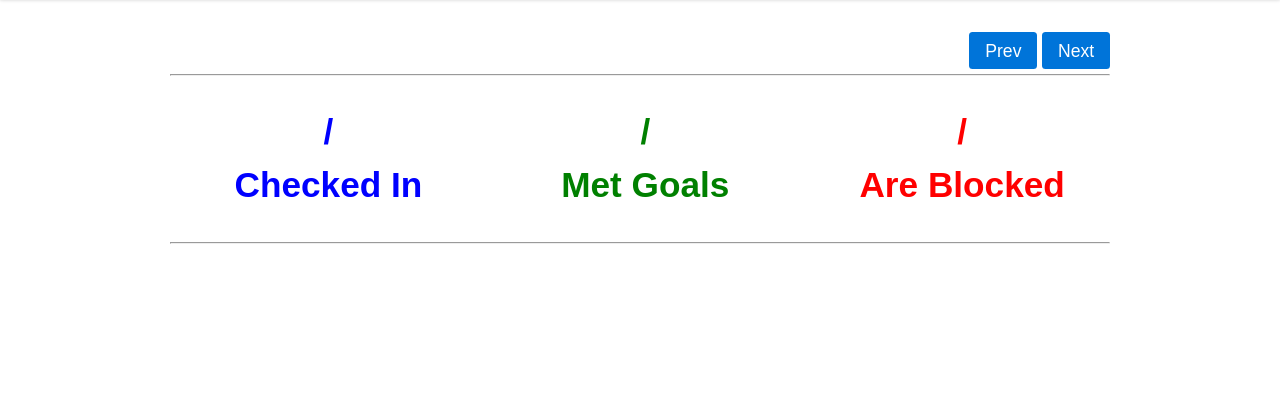
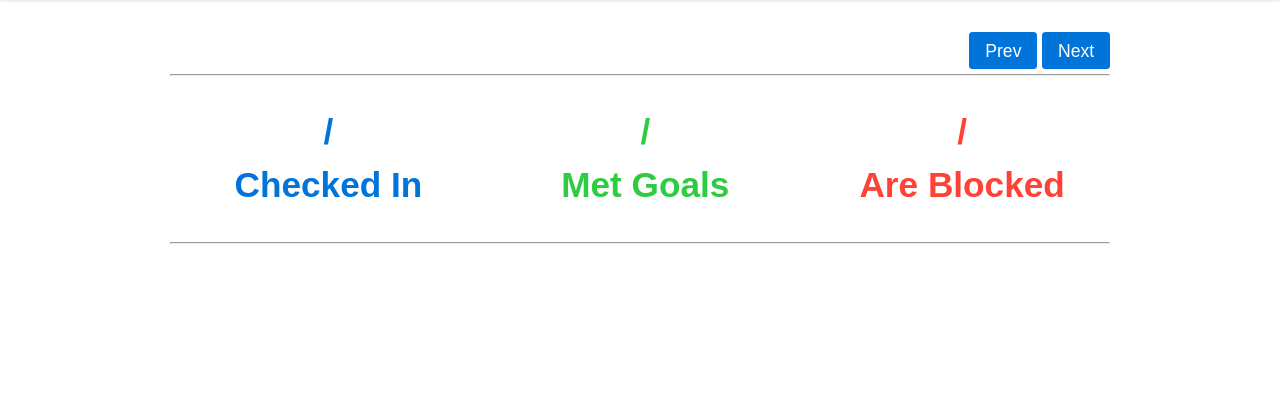
Before and after one commit to Threde/open-team-status, a Django app: template checkins/templates/checkins/checkin_list.html in a window 1280 px wide. Shown: the part 53-449 px from the top of the page. Run offline with Django 3.2, Linux system fonts and the light colour scheme; the template is opened without the code that fills it, so the values that code supplies are empty.

Commit message:
picnic.css's RGB instead of default css

```diff
--- a/checkins/static/style.css
+++ b/checkins/static/style.css
@@ -77,13 +77,13 @@ section {
     text-align: center;
 }
 .checked-in {
-    color: blue;
+    color: #0074d9;
 }
 .met-goals {
-    color: green;
+    color: #2ecc40;
 }
 .blocked {
-    color: red;
+    color: #ff4136;
 }
 
 .help {
```
